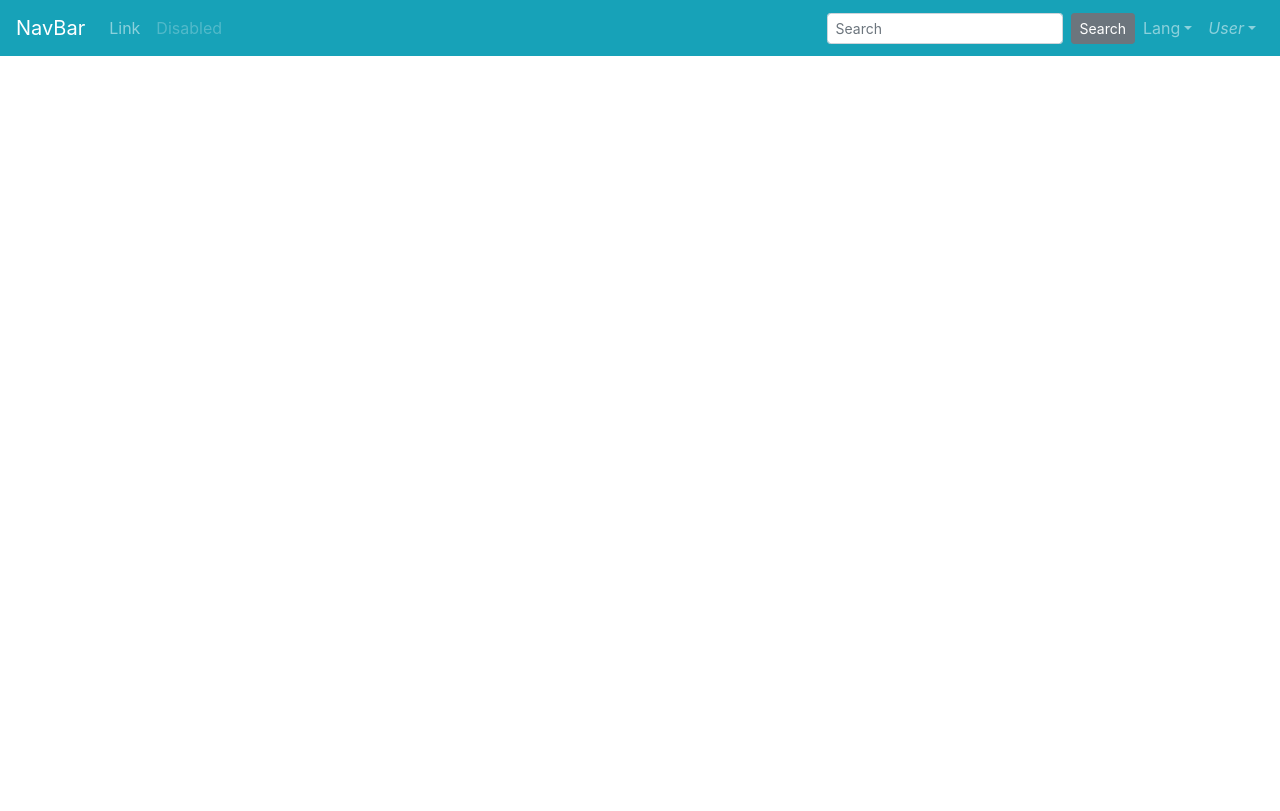
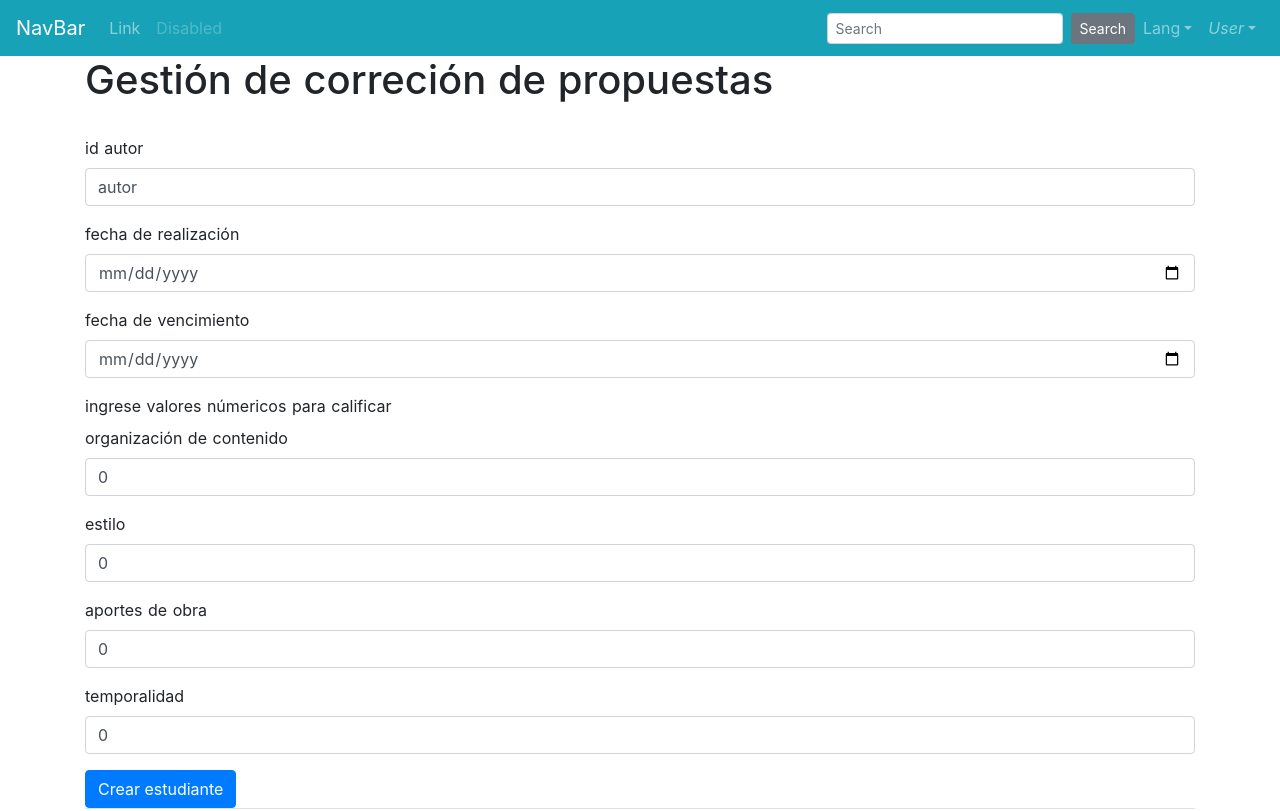
Before and after one commit to alejosuaza1022/proyectoSoftware, a Nuxt app: page /registroCorreciones in a window 1280 px wide. Shown: the top 811 px of the page. Built offline with nearby package versions, Linux system fonts and the light colour scheme.

Commit message:
formulario correcion agregado

```diff
--- a/assets/infoEvaluadores.js
+++ b/assets/infoEvaluadores.js
@@ -56,6 +56,7 @@ export default {
         this.evaluador = Object.assign({}, auxEvalua);
       },
       actualizarEstudiante() {
+        this.enEdicion = false
         let posicion = this.lista_evaluadores.findIndex(
           evaluador => evaluador.id == this.evaluador.id
         );
--- /dev/null
+++ b/assets/registroCorreciones.js
@@ -0,0 +1,89 @@
+export default {
+    data() {
+      return {
+        mensaje: "Formulario nuevos correciones",
+        enEdicion: false,
+        correcion: {
+            id: "",
+            id_autor:"autor",
+            fecha: "",
+            documento_guia: "",
+            fecha_vencimiento: "",
+            organizacion_contenido: 0.0,
+            estilo: 0.0,
+            aportes_de_obra:0.0,
+            temporalidad:0.0,
+            resultado_final:0.0,
+            acciones: true
+        },
+        lista_correciones: [
+          {
+            id: "1",
+            id_autor:"autor",
+            fecha: "2020-03-03",
+            documento_guia: "vacio",
+            fecha_vencimiento: "2020-03-03",
+            organizacion_contenido: 10,
+            estilo: 10,
+            aportes_de_obra:10,
+            temporalidad:10,
+            resultado_final:5.0,
+            acciones: true
+          }
+        ],
+
+      };
+    },
+    methods: {
+      crearCorrecion() {
+        this.lista_correciones.push(this.correcion);
+        this.correcion = {
+            id_autor:"autor",
+            id: "",
+            fecha: "",
+            documento_guia: "",
+            fecha_vencimiento: "",
+            organizacion_contenido: 0.0,
+            estilo: 0.0,
+            aportes_de_obra:0.0,
+            temporalidad:0.0,
+            resultado_final:0.0,
+            acciones: true
+        }
+      },
+      get_position({item}){
+        return  this.lista_correciones.findIndex(
+            correcion => correcion.id == this.item
+          );
+      },
+      eliminar_correcion({ item }) {
+        this.lista_correciones.splice(this.get_position(item), 1);
+      },
+      cargar_correcion({ item }) {
+        let auxCorre = this.lista_correciones.find(
+          correcion => correcion.id == item.id
+        );
+        this.enEdicion = true;
+        this.correcion = Object.assign({}, auxCorre);
+      },
+      actualizar_correcion() {
+
+        this.lista_correciones.splice(this.get_position(this.correcion), 1, this.correcion);
+        this.correcion = {
+            id: "",
+            id_autor:"autor",
+            id_propuesta: "",
+            fecha: "",
+            documento_guia: "",
+            fecha_vencimiento: "",
+            organizacion_contenido: 0.0,
+            estilo: 0.0,
+            aportes_de_obra:0.0,
+            temporalidad:0.0,
+            resultado_final:0.0,
+            acciones: true
+        };
+        //this.enEdicion = false
+      }
+    }
+  };
--- a/pages/infoEvaluadores.vue
+++ b/pages/infoEvaluadores.vue
@@ -4,11 +4,9 @@
       <!-- Content here -->
 
       <h1>Gestión de estudiantes</h1>
-      {{mensaje}}
-      {{evaluador.nombre}}
       <br />
 
-      <b-form action="javascript:void(0)" @submit="crearEstudiante()">
+      <b-form action="javascript:void(0)" >
         <b-form-group label="Nombre" label-for="nombre">
           <b-form-input
             class="form-control"
@@ -76,8 +74,8 @@
           ></b-form-textarea>
         </b-form-group>
 
-        <b-button type="submit" variant="primary" v-if="!enEdicion">Crear estudiante</b-button>
-        <b-button @click="actualizarEstudiante()" variant="primary" v-else>Actualizar estudiante</b-button>
+        <b-button @click="crearEstudiante()" variant="primary" v-if="!enEdicion">Crear evaluador</b-button>
+        <b-button @click="actualizarEstudiante()" variant="primary" v-else>Actualizar evaluador</b-button>
       </b-form>
 
       <b-table striped hover :items="lista_evaluadores">
--- /dev/null
+++ b/pages/registroCorreciones.vue
@@ -0,0 +1,94 @@
+<template>
+  <div>
+    <b-container>
+      <!-- Content here -->
+
+      <h1>Gestión de correción de propuestas</h1>
+      <br />
+
+      <b-form action="javascript:void(0)" @submit="crearCorrecion()">
+        <b-form-group label="id autor" label-for="id_autor">
+          <b-form-input
+            class="form-control"
+            type="text"
+            v-model="correcion.id_autor"
+            placeholder="Ingrese su id"
+            id="id_autor"
+          />
+        </b-form-group>
+        <b-form-group label="fecha de realización" label-for="fecha">
+          <b-form-input
+            class="form-control"
+            v-model="correcion.fecha"
+            type="date"
+            placeholder="Ingrese la fecha de realización"
+            id="fecha"
+          />
+        </b-form-group>
+        <b-form-group label="fecha  de vencimiento" label-for="fecha_vencimiento">
+          <b-form-input
+            class="form-control"
+            type="date"
+            v-model="correcion.fecha_vencimiento"
+            placeholder="Ingrese la fecha  de vencimiento"
+            id="fecha_vencimiento"
+          />
+        </b-form-group>
+        <b-form-group label="ingrese valores númericos para calificar" label-for="labelInfo">
+
+        <b-form-group label="organización de contenido" label-for="organizacion_contenido">
+          <b-form-input
+            class="form-control"
+            type="number"
+            v-model="correcion.organizacion_contenido"
+            id="organizacion_contenido"
+            placeholder="ingrese organizacion contenido"
+          />
+        </b-form-group>
+
+        <b-form-group label="estilo" label-for="estilo">
+          <b-form-input
+            class="form-control"
+            type="number"
+            v-model="correcion.estilo"
+            id="estilo"
+            placeholder="Ingrese estilo"
+          />
+        </b-form-group>
+
+        <b-form-group label="aportes de obra" label-for="aportes_de_obra">
+          <b-form-input
+            class="form-control"
+            type="number"
+            v-model="correcion.aportes_de_obra"
+            id="aportes_de_obra"
+            placeholder="Ingrese aportes de obra"
+          />
+        </b-form-group>
+
+        <b-form-group label="temporalidad" label-for="temporalidad">
+          <b-form-input
+            class="form-control"
+            type="number"
+            v-model="correcion.temporalidad"
+            id="temporalidad"
+            placeholder="Ingrese temporalidad"
+          ></b-form-input>
+        </b-form-group>
+        </b-form-group>
+
+        <b-button type="submit" variant="primary" v-if="!enEdicion">Crear estudiante</b-button>
+        <b-button @click="actualizar_correcion()" variant="primary" v-else>Actualizar Correcion</b-button>
+      </b-form>
+
+      <b-table striped hover :items="lista_correciones">
+        <template v-slot:cell(acciones)="row">
+          <b-button size="sm" @click="cargar_correcion(row)" class="mr-2">Modificar</b-button>
+          <b-button size="sm" @click="eliminar_correcion(row)" class="mr-2">Eliminar</b-button>
+        </template>
+      </b-table>
+    </b-container>
+  </div>
+</template>
+
+<script src="@/assets/registroCorreciones.js"/>
```
